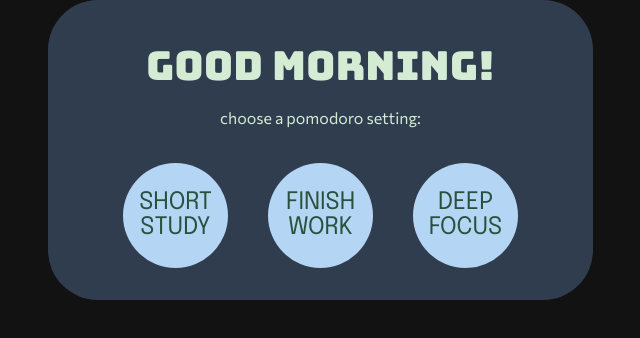
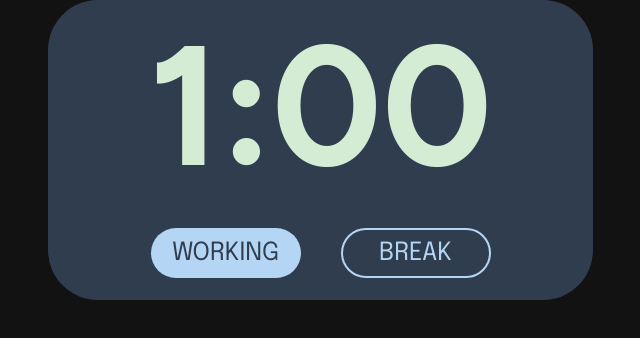
Before and after one commit to 8lairrr/pomodoro-widget, a React (Vite) app: page /timer/1/1 in a window 1280 px wide. Shown: the top 338 px of the page, without its empty margins (292-932 px from the left). Built offline with nearby package versions, Linux system fonts and the light colour scheme.

Commit message:
Added navigation to timer component
Need to add a return and exit button, and make the countdown logic

```diff
--- a/package.json
+++ b/package.json
@@ -11,7 +11,8 @@
   },
   "dependencies": {
     "react": "^19.1.0",
-    "react-dom": "^19.1.0"
+    "react-dom": "^19.1.0",
+    "react-router-dom": "^7.6.2"
   },
   "devDependencies": {
     "@eslint/js": "^9.25.0",
--- a/src/App.jsx
+++ b/src/App.jsx
@@ -1,7 +1,14 @@
 // import { useState } from 'react'
+import { Routes, Route, useNavigate } from 'react-router-dom';
+import Timer from './Timer';
 import './App.css'
 
 function App() {
+  const navigate = useNavigate();
+
+  const handleClick = (study, breakTime) => {
+    navigate(`/timer/${study}/${breakTime}`);
+  };
 
   return (
     <div id="app-widget">
@@ -12,11 +19,11 @@ function App() {
 
       <div className="pomodoro-settings">
         {/* 25/5 split */}
-        <button id="options">SHORT STUDY</button>
+        <button id="options" onClick={() => handleClick(25, 5)}>SHORT STUDY</button>
         {/* 52/17 split */}
-        <button id="options">FINISH WORK</button>
+        <button id="options" onClick={() => handleClick(52, 17)}>FINISH WORK</button>
         {/* 45/15 split */}
-        <button id="options">DEEP FOCUS</button>
+        <button id="options" onClick={() => handleClick(45, 15)}>DEEP FOCUS</button>
       </div>
 
     </div>
@@ -24,4 +31,11 @@ function App() {
 
 }
 
-export default App
+export default function AppWrapper() {
+  return (
+    <Routes>
+      <Route path="/" element={<App />} />
+      <Route path="/timer/:study/:breakTime" element={<Timer />} />
+    </Routes>
+  );
+}
--- a/src/Timer.jsx
+++ b/src/Timer.jsx
@@ -1,11 +1,15 @@
+import { useParams } from 'react-router-dom';
 import './Timer.css'
 
 function Timer() {
+    const { study, breakTime } = useParams();
+    const studyTime = parseInt(study);
+    const breakDuration = parseInt(breakTime);
 
     return (
         <div id="timer-widget">
 
-            <h1 className="time-display"><span id="timer">00:00</span></h1>
+            <h1 className="time-display"><span id="timer">{study}:00</span></h1>
 
             <div id="time-labels">
                 <button id="working">WORKING</button>
--- a/src/main.jsx
+++ b/src/main.jsx
@@ -1,12 +1,13 @@
 import { StrictMode } from 'react'
 import { createRoot } from 'react-dom/client'
 import './index.css'
-import App from './App.jsx'
-import Timer from './Timer.jsx'
+import AppWrapper from './App.jsx';
+import { BrowserRouter } from 'react-router-dom'
 
 createRoot(document.getElementById('root')).render(
   <StrictMode>
-    <App />
-    {/* <Timer /> */}
+    <BrowserRouter>
+      <AppWrapper />
+    </BrowserRouter>
   </StrictMode>,
 )
```
Also changed, not shown: 1 other file (tests, documents, lock files or other folders).
